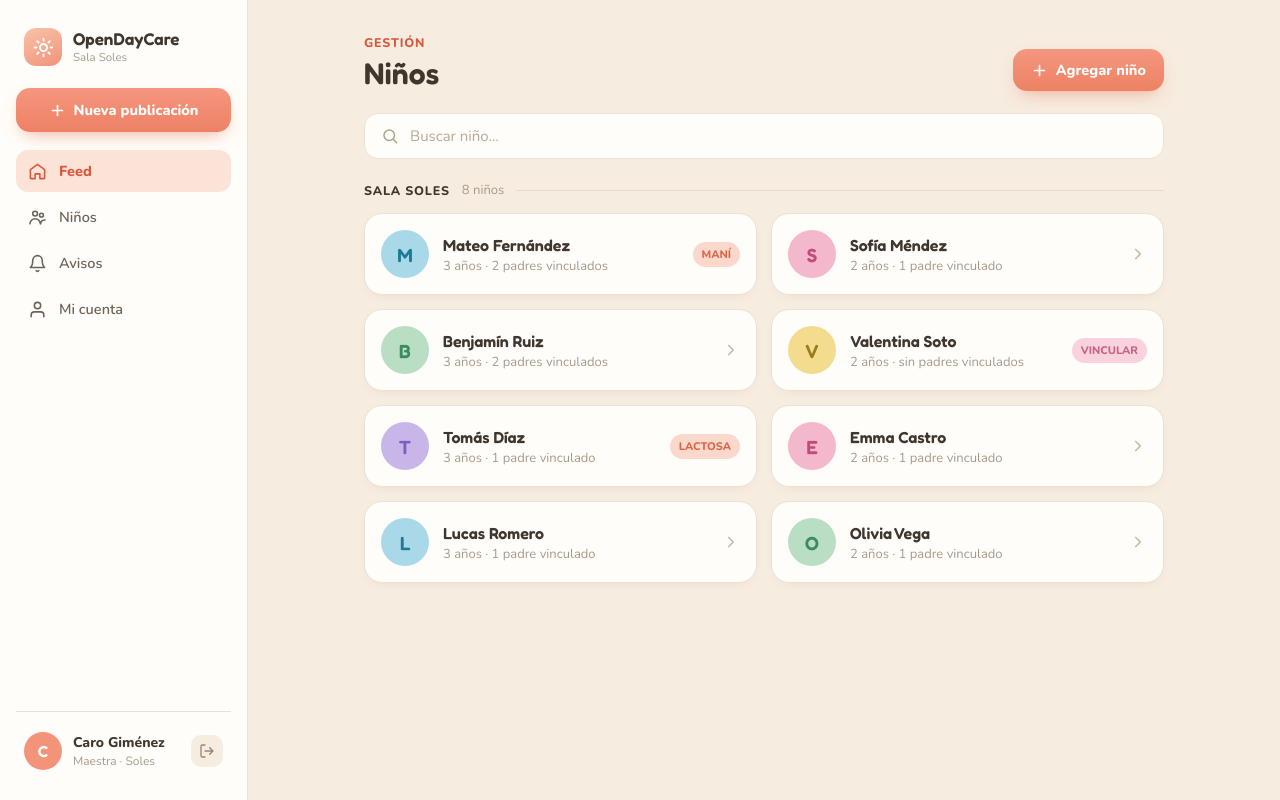
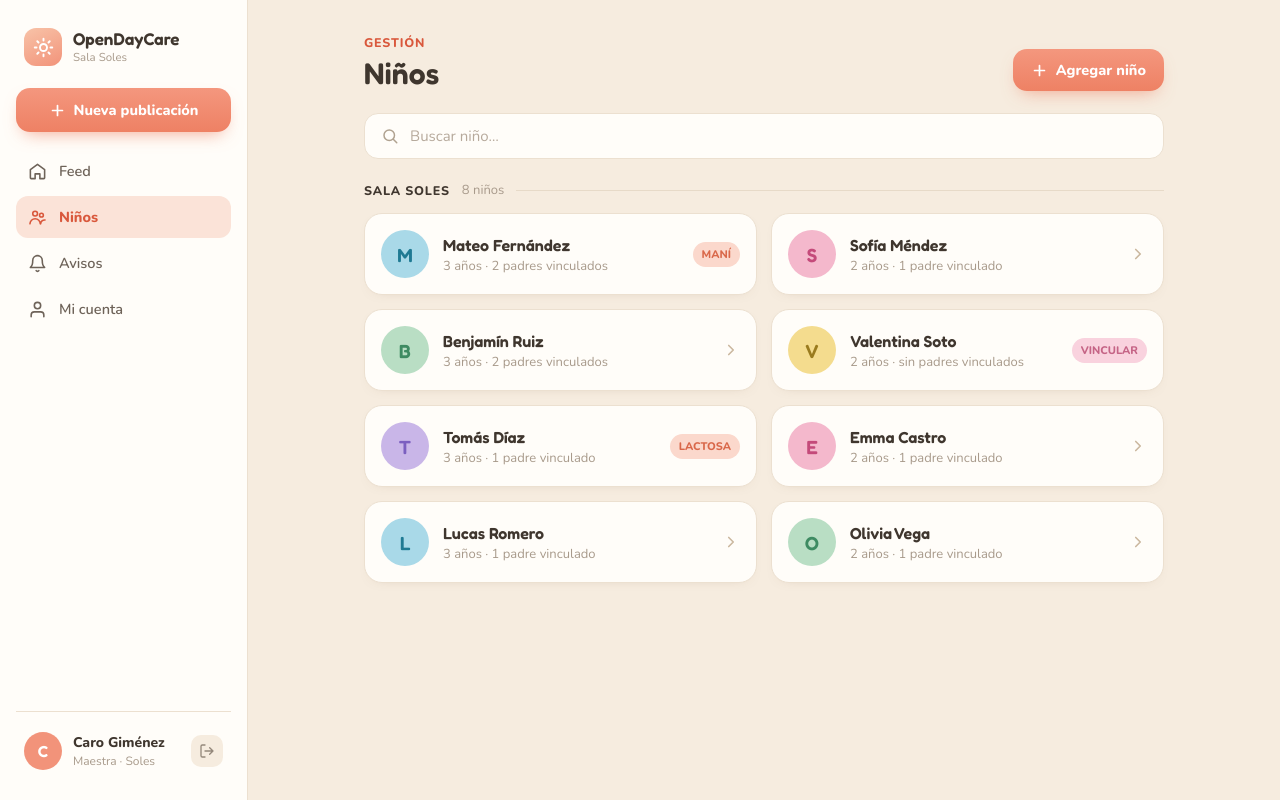
Before and after one commit to jbs-code/06-open-daycare, a Next.js app: page /kids in a window 1280 px wide. Built offline with nearby package versions, Linux system fonts and the light colour scheme.

Commit message:
feat: Update SidebarContent to include navigation links with active route detection and replace placeholder anchors with Next.js Link component for improved SPA navigation

```diff
--- a/features/sidebar/SidebarContent.tsx
+++ b/features/sidebar/SidebarContent.tsx
@@ -1,4 +1,8 @@
+"use client";
+
 import type { ComponentType } from "react";
+import Link from "next/link";
+import { usePathname } from "next/navigation";
 import {
   BellIcon,
   HomeIcon,
@@ -13,16 +17,22 @@ import type { CurrentUser } from "@/lib/mockData";
 interface NavItem {
   label: string;
   Icon: ComponentType<{ className?: string }>;
-  active?: boolean;
+  href: string;
 }
 
-// Las pantallas aún no existen → href="#" para no romper con 404 (SPEC 01)
+// Avisos y Mi cuenta aún no existen → href="#" para no romper con 404 (SPEC 01)
 const NAV_ITEMS: NavItem[] = [
-  { label: "Feed", Icon: HomeIcon, active: true },
-  { label: "Niños", Icon: UsersIcon },
-  { label: "Avisos", Icon: BellIcon },
-  { label: "Mi cuenta", Icon: UserIcon },
+  { label: "Feed", Icon: HomeIcon, href: "/" },
+  { label: "Niños", Icon: UsersIcon, href: "/kids" },
+  { label: "Avisos", Icon: BellIcon, href: "#" },
+  { label: "Mi cuenta", Icon: UserIcon, href: "#" },
 ];
+
+// "#" nunca está activo; "/" solo con match exacto; el resto cubre subrutas (/kids/...)
+function isActiveRoute(href: string, pathname: string): boolean {
+  if (href === "#") return false;
+  return pathname === href || pathname.startsWith(`${href}/`);
+}
 
 interface SidebarContentProps {
   user: CurrentUser;
@@ -31,6 +41,8 @@ interface SidebarContentProps {
 }
 
 export function SidebarContent({ user, onNavigate }: SidebarContentProps) {
+  const pathname = usePathname();
+
   return (
     <>
       <a href="#" onClick={onNavigate} className="flex items-center gap-[11px] px-2 pt-1 pb-[22px]">
@@ -57,21 +69,31 @@ export function SidebarContent({ user, onNavigate }: SidebarContentProps) {
       </a>
 
       <nav className="flex flex-1 flex-col gap-1">
-        {NAV_ITEMS.map(({ label, Icon, active }) => (
-          <a
-            key={label}
-            href="#"
-            onClick={onNavigate}
-            className={`flex items-center gap-3 rounded-xl px-3 py-[11px] text-[14.5px] ${
+        {NAV_ITEMS.map(({ label, Icon, href }) => {
+          const active = isActiveRoute(href, pathname);
+          const className = `flex items-center gap-3 rounded-xl px-3 py-[11px] text-[14.5px] ${
             active
               ? "bg-coral-soft font-extrabold text-coral-deep"
               : "font-semibold text-nav"
-            }`}
-          >
+          }`;
+          const content = (
+            <>
               <Icon className="size-[19px]" />
               {label}
+            </>
+          );
+
+          // Rutas reales navegan en SPA; los placeholders siguen en <a>
+          return href === "#" ? (
+            <a key={label} href={href} onClick={onNavigate} className={className}>
+              {content}
             </a>
-        ))}
+          ) : (
+            <Link key={label} href={href} onClick={onNavigate} className={className}>
+              {content}
+            </Link>
+          );
+        })}
       </nav>
 
       <div className="mt-2.5 border-t border-border pt-3.5">
```
Lines whose indentation alone changed are shown as unchanged.
